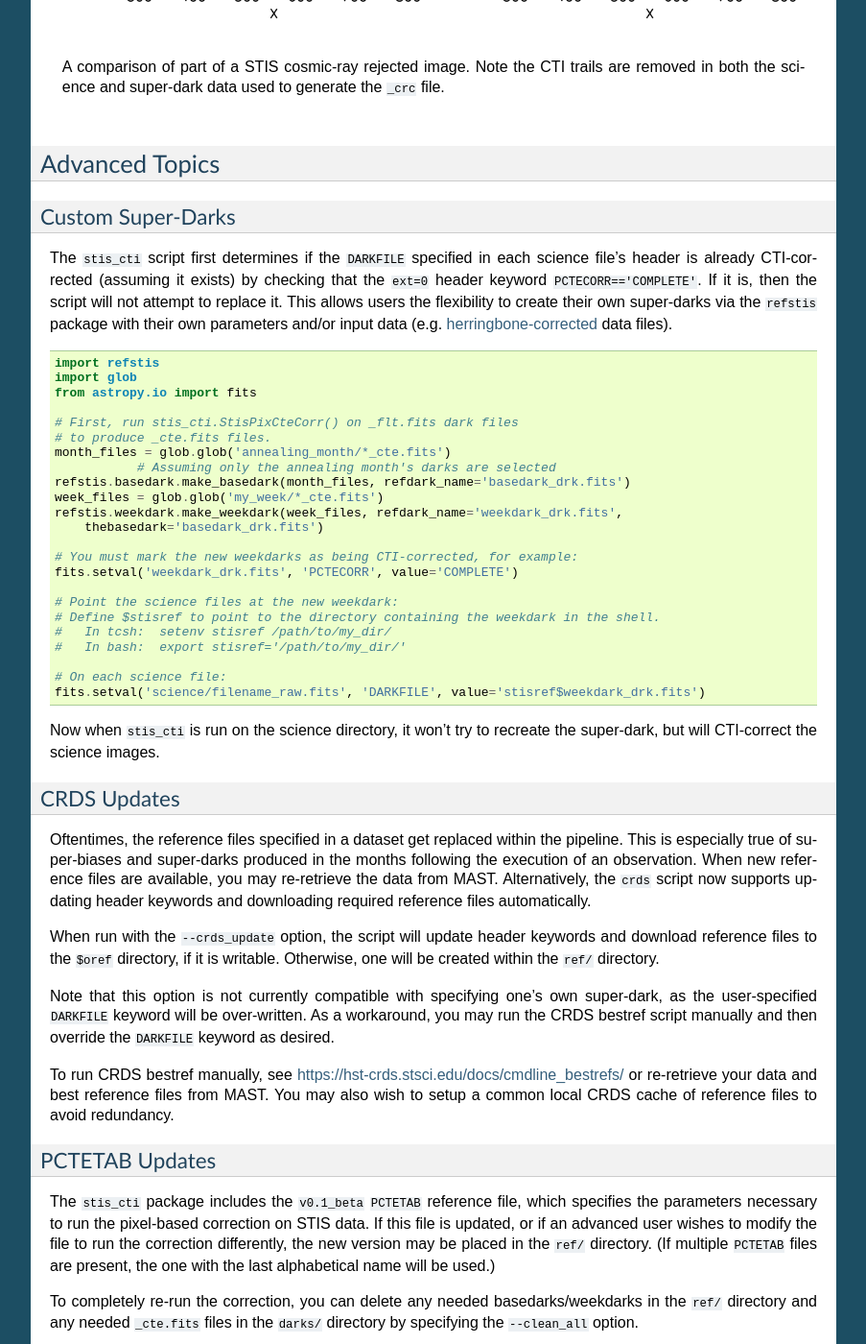
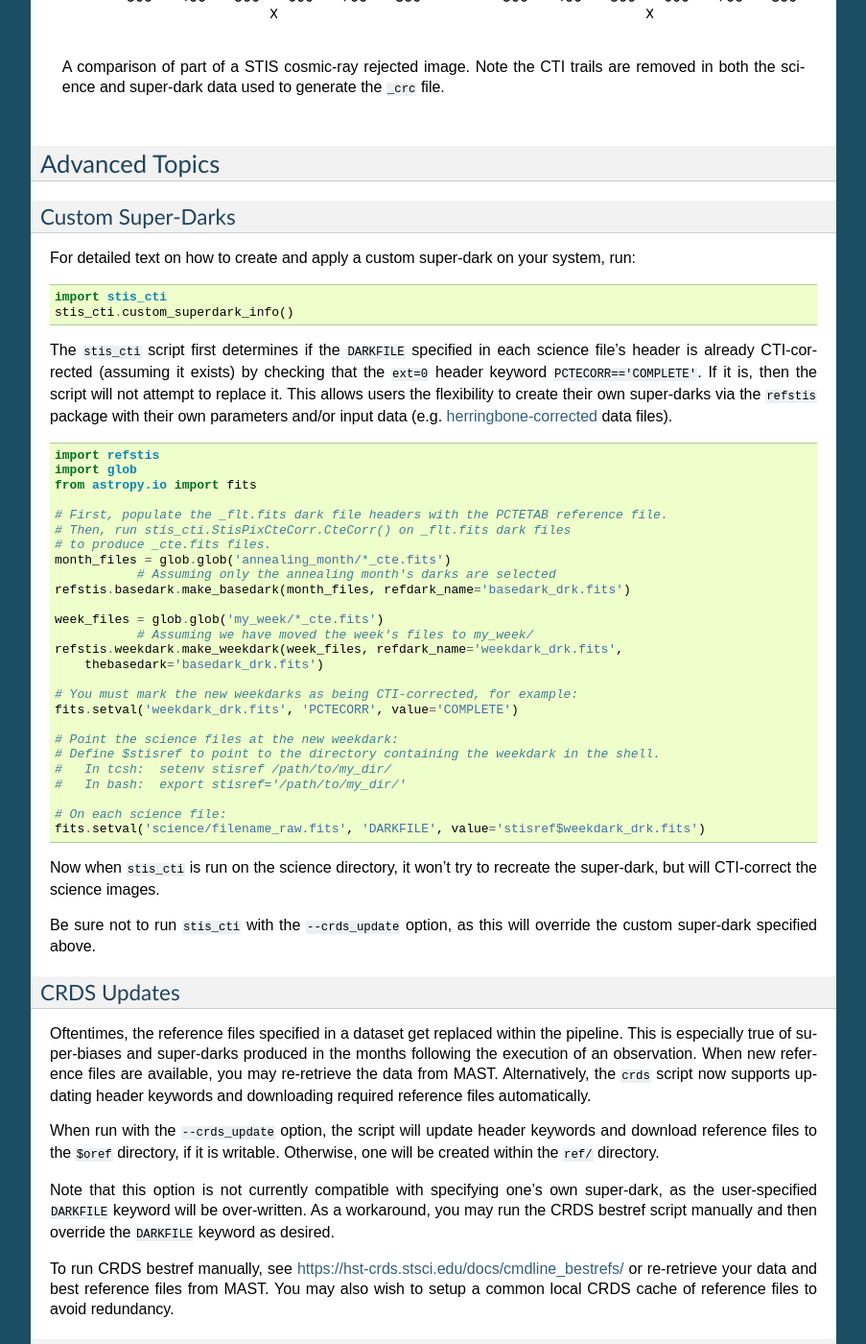
Before and after one commit to spacetelescope/stis_cti, a Sphinx documentation site: the page built from doc/readme.rst, in a window 1280 px wide and 1400 px high, scrolled down 3983 px. Shown: the whole window at 96% size, without its empty margins (198-1101 px from the left). Built offline with Sphinx 7.4.7, drawn with Linux system fonts in a browser that asks for light colours.

Commit message:
Updated documentation for custom super-darks.

```diff
--- a/doc/readme.rst
+++ b/doc/readme.rst
@@ -208,6 +208,13 @@ Advanced Topics
 
 Custom Super-Darks
 ------------------
+For detailed text on how to create and apply a custom super-dark on your system, run:
+
+.. code:: python
+
+  import stis_cti
+  stis_cti.custom_superdark_info()
+
 The ``stis_cti`` script first determines if the ``DARKFILE`` specified in each science file's header is already CTI-corrected (assuming it exists) by checking that the ``ext=0`` header keyword ``PCTECORR=='COMPLETE'``.  If it is, then the script will not attempt to replace it.  This allows users the flexibility to create their own super-darks via the ``refstis`` package with their own parameters and/or input data (e.g. herringbone-corrected_ data files).
 
 .. _herringbone-corrected: http://stis2.sese.asu.edu/
@@ -218,12 +225,15 @@ The ``stis_cti`` script first determines if the ``DARKFILE`` specified in each s
   import glob
   from astropy.io import fits
 
-  # First, run stis_cti.StisPixCteCorr() on _flt.fits dark files
+  # First, populate the _flt.fits dark file headers with the PCTETAB reference file.
+  # Then, run stis_cti.StisPixCteCorr.CteCorr() on _flt.fits dark files
   # to produce _cte.fits files.
   month_files = glob.glob('annealing_month/*_cte.fits')
              # Assuming only the annealing month's darks are selected
   refstis.basedark.make_basedark(month_files, refdark_name='basedark_drk.fits')
+
   week_files = glob.glob('my_week/*_cte.fits')
+             # Assuming we have moved the week's files to my_week/
   refstis.weekdark.make_weekdark(week_files, refdark_name='weekdark_drk.fits',
       thebasedark='basedark_drk.fits')
 
@@ -241,6 +251,9 @@ The ``stis_cti`` script first determines if the ``DARKFILE`` specified in each s
 Now when ``stis_cti`` is run on the science directory, it won't try to recreate the super-dark,
 but will CTI-correct the science images.
 
+Be sure not to run ``stis_cti`` with the ``--crds_update`` option, as this will override the
+custom super-dark specified above.
+
 CRDS Updates
 ------------
 Oftentimes, the reference files specified in a dataset get replaced within the pipeline.  This is especially true of super-biases and super-darks produced in the months following the execution of an observation.  When new reference files are available, you may re-retrieve the data from MAST.  Alternatively, the ``crds`` script now supports updating header keywords and downloading required reference files automatically.
```
